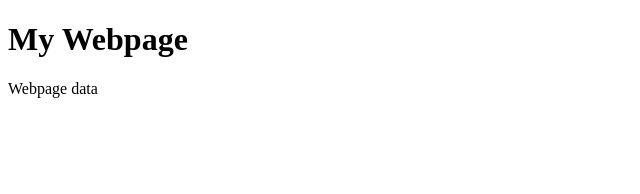
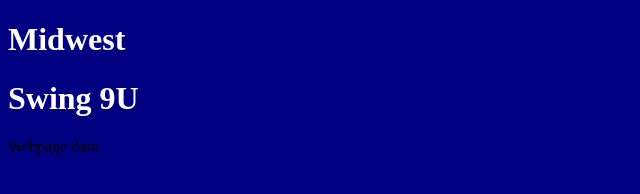
Before and after one commit to ForgivenOne/ForgivenOne.github.io, a plain HTML site: page index.html in a window 1280 px wide. Shown: the whole page, without its empty margins (0-640 px from the left). Drawn offline with Linux system fonts and the light colour scheme.

Commit message:
Update index.html

```diff
--- a/index.html
+++ b/index.html
@@ -3,10 +3,24 @@
   <head>
     <meta charset="utf-8">
     <title>Project webpage</title>
+    <style>
+      body {background-color: navy}
+      h1 {
+        color: white
+              }
+      #swing9u {
+        color: magenta
+        font-style: italic
+        font-weight: bold
+      }
+
+    </style>
   </head>
   <body>
 
-    <h1>My Webpage</h1>
+    <h1>Midwest</h1>
+    <h1 id="swing9u">Swing 9U</h1>
+
 
     <p>Webpage data</p>
     <img src="" alt="">
```
